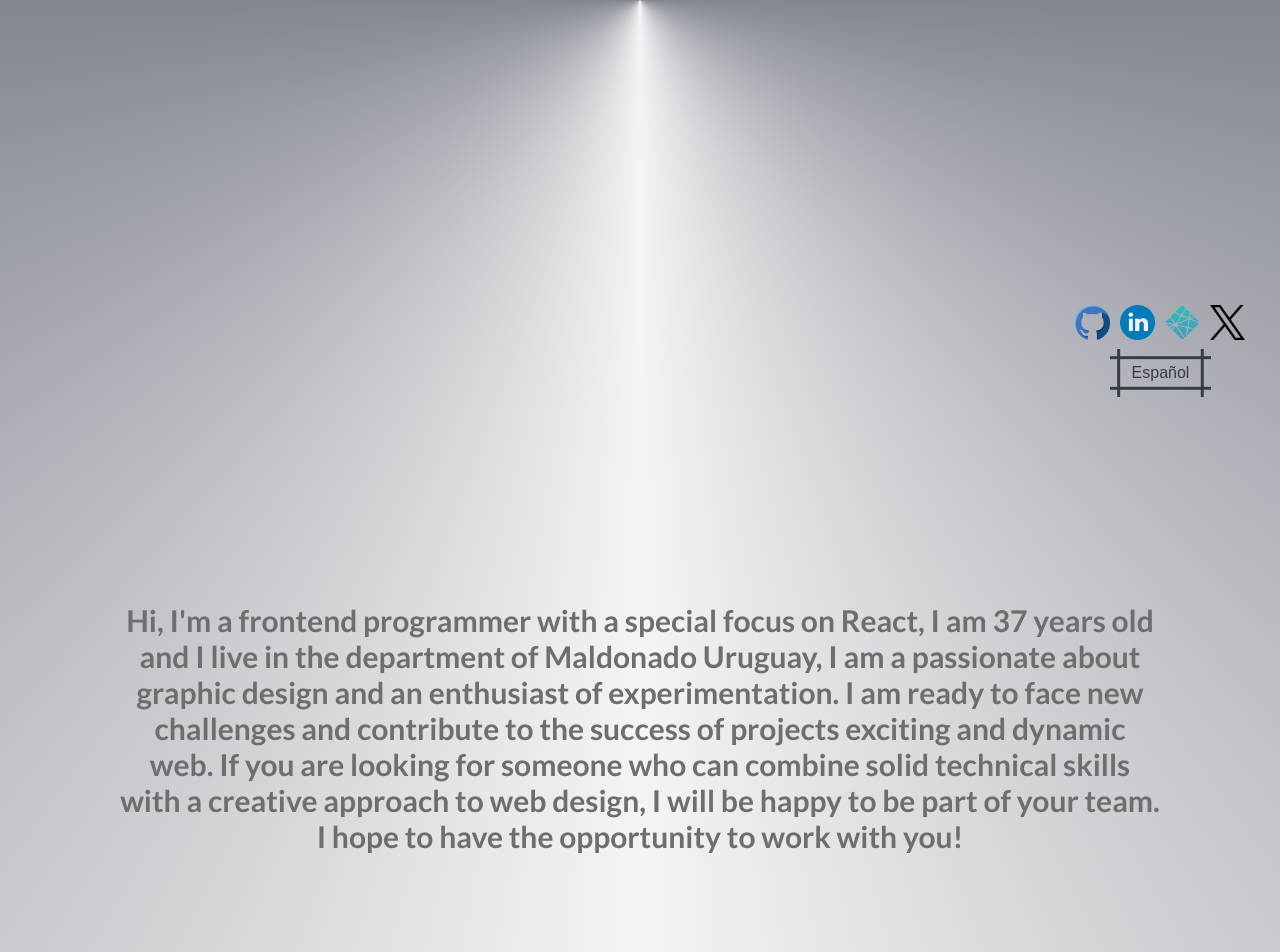
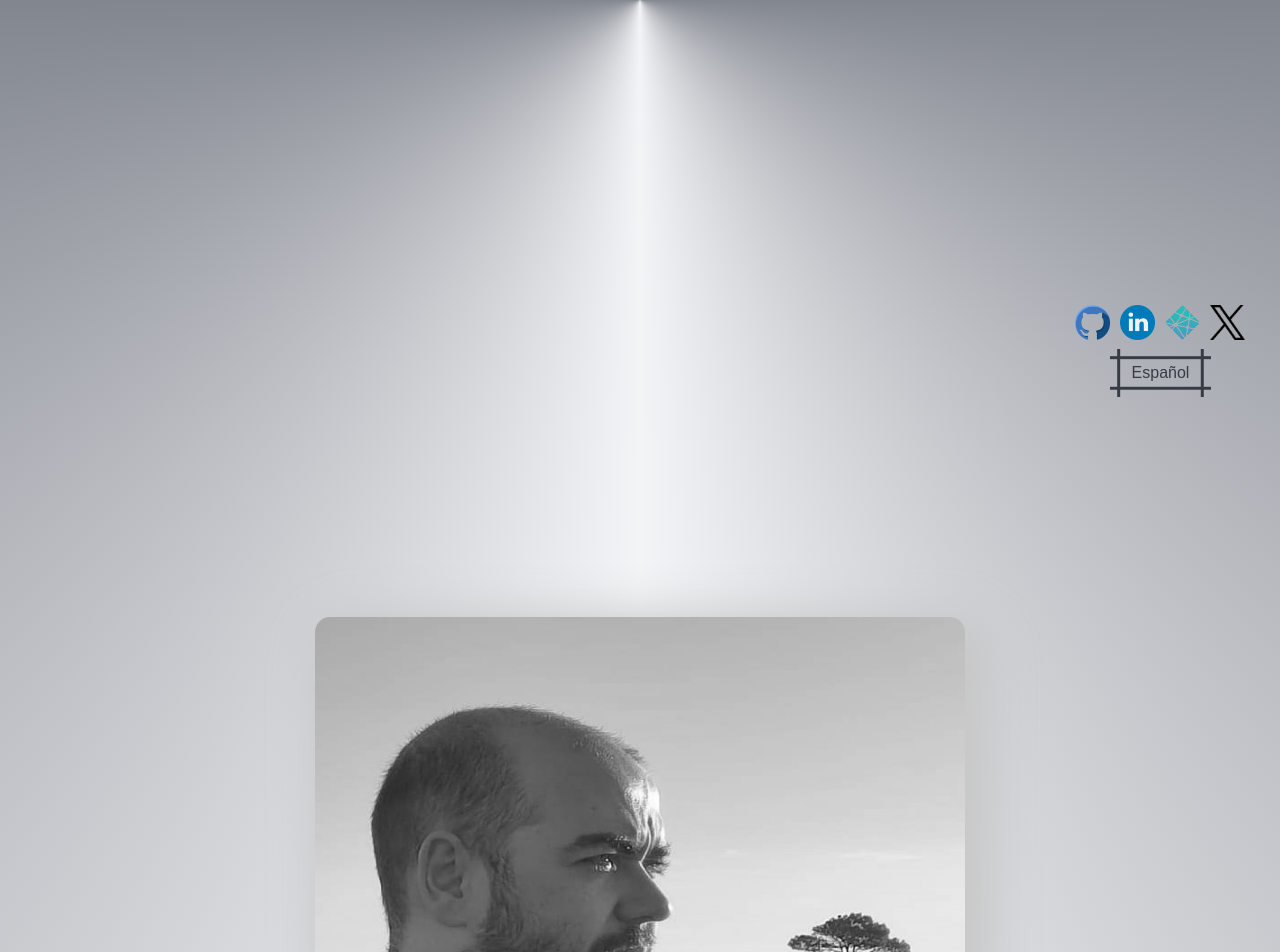
Before and after one commit to diegotoledo13/portfolio, a React (Vite) app: page / in a window 1280 px wide. Shown: the top 952 px of the page. Built offline with nearby package versions, Linux system fonts and the light colour scheme.

Commit message:
fixeando idiomas y algunos bugs

```diff
--- a/src/components/Main.jsx
+++ b/src/components/Main.jsx
@@ -1,35 +1,13 @@
-import styled from '@emotion/styled'
-import React from 'react'
-import {images} from '../assets/images/images';
-
+import styled from "@emotion/styled";
+import React from "react";
+import { images } from "../assets/images/images";
 
 const MainP = styled.div`
   display: flex;
   flex-direction: column;
   align-items: center;
-`
-const DivP = styled.div`
-width: 100%;
-margin-top: 160px;
-`
-const P = styled.p`
-@media (min-width: 700px){
-font-family: 'Lato', sans-sesrif;
-color: #6e6e6e;
-text-align: center;
-font-weight: 700;
-font-size: 30px;
-padding: 15px 120px 15px 120px;;
-}
-@media (max-width: 700px){
-font-family: 'Lato', sans-sesrif;
-color: #6e6e6e;
-text-align: center;
-font-weight: 700;
-font-size: 30px;
-padding: 15px 10px 15px 10px;
-}
-`
+`;
+
 const DivI = styled.div`
   display: grid;
   justify-content: center;
@@ -37,43 +15,39 @@ padding: 5px;
   box-sizing: border-box;
   margin-top: 200px;
   margin-bottom: 200px;
-@media (min-width: 700px){
+  @media (min-width: 700px) {
     display: flex;
     flex-wrap: wrap;
     flex-direction: row;
   }
-`
+`;
 const Img = styled.img`
   width: 350px;
   height: 350px;
   margin: 15px 0px;
   filter: grayscale(100%);
   border-radius: 15px;
-box-shadow:14px 14px 50px 15px #c7c7c7 ;
-@media (min-width: 700px){
+  box-shadow: 14px 14px 50px 15px #c7c7c7;
+  @media (min-width: 700px) {
     margin: 15px 15px;
   }
-@media (min-width: 1040px){
+  @media (min-width: 1040px) {
     width: 650px;
     height: 600px;
   }
-`
+`;
 
-const Main = ({text}) => {
-
+const Main = () => {
   return (
     <MainP>
-        <DivP>
-            <P>{text}</P>
-        </DivP>
       <DivI>
-            <Img src={images.diegoPic} alt="Diego Foto"  />
-            <Img src={images.reactImage} alt="Imagen React"  />
-            <Img src={images.codeImage} alt="background"  />
-            <Img src={images.teclado} alt="Teclado"  />
+        <Img src={images.diegoPic} alt="Diego Foto" />
+        <Img src={images.reactImage} alt="Imagen React" />
+        <Img src={images.codeImage} alt="background" />
+        <Img src={images.teclado} alt="Teclado" />
       </DivI>
     </MainP>
-  )
-}
+  );
+};
 
-export default Main
+export default Main;
--- a/src/data/englishVersion.js
+++ b/src/data/englishVersion.js
@@ -1 +1 @@
-export const englishVersion = "Hi, I'm a frontend programmer with a special focus on React, I am 37 years old and I live in the department of Maldonado Uruguay, I am a passionate about graphic design and an enthusiast of experimentation. I am ready to face new challenges and contribute to the success of projects exciting and dynamic web. If you are looking for someone who can combine solid technical skills with a creative approach to web design, I will be happy to be part of your team. I hope to have the opportunity to work with you!";
+export const englishVersion = "Hi, I'm a frontend developer with a special focus on React, I am 37 years old and i am from Maldonado Uruguay, I am a passionate about graphic design and an enthusiast of experimentation. I am ready to face new challenges and contribute to the success of projects exciting and dynamic web. If you are looking for someone who can combine solid technical skills with a creative approach to web design, I will be happy to be part of your team. I hope to have the opportunity to work with you!";
```
Lines whose indentation alone changed are shown as unchanged.
